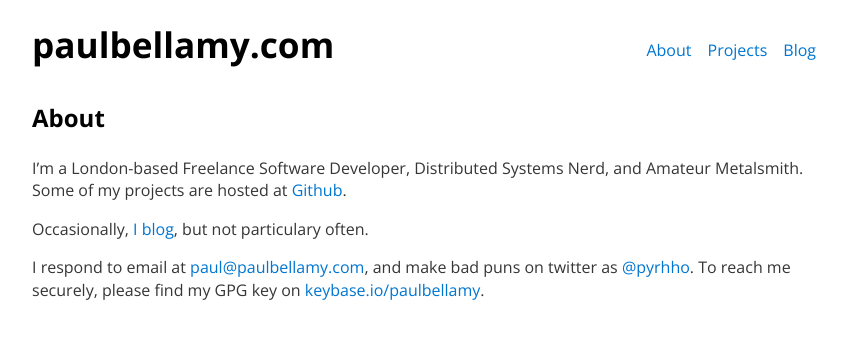
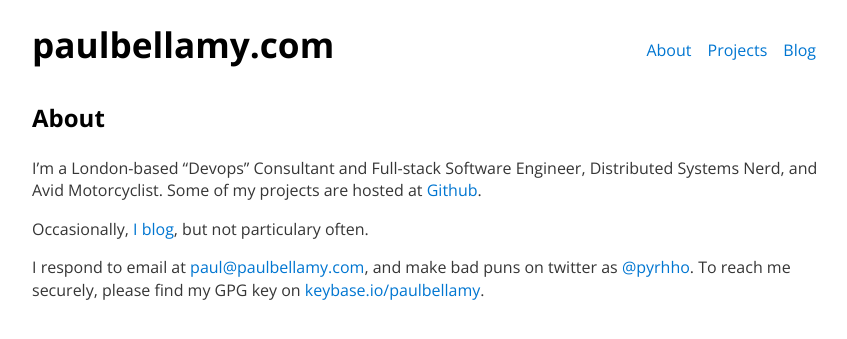
Before and after one commit to paulbellamy/paulbellamy.github.com, a Jekyll site: the page built from about/index.markdown, in a window 1280 px wide. Shown: the top 339 px of the page, without its empty margins (208-1055 px from the left). Built offline with Jekyll 4.4.1, drawn with Linux system fonts in a browser that asks for light colours; our own code applies the rules of GitHub Pages for plain Markdown files.

Commit message:
update about spiel

```diff
--- a/about/index.markdown
+++ b/about/index.markdown
@@ -2,7 +2,7 @@
 title: About
 ---
 
-I'm a London-based Freelance Software Developer, Distributed Systems Nerd, and Amateur Metalsmith. Some of my projects are hosted at <a href="http://www.github.com/paulbellamy">Github</a>.
+I'm a London-based "Devops" Consultant and Full-stack Software Engineer, Distributed Systems Nerd, and Avid Motorcyclist. Some of my projects are hosted at <a href="http://www.github.com/paulbellamy">Github</a>.
 
 Occasionally, [I blog](/), but not particulary often.
 
```
